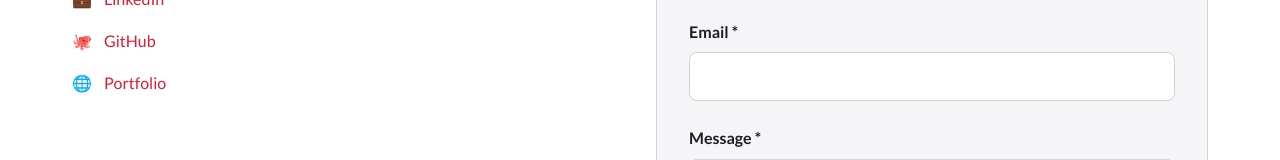
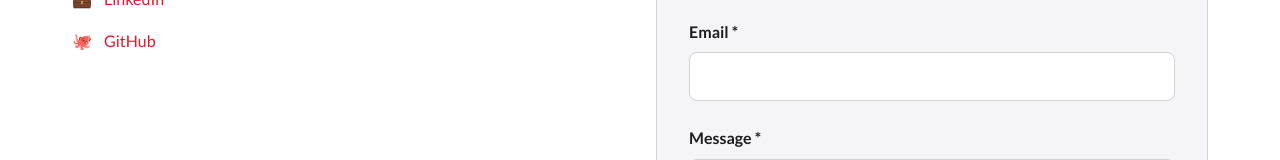
Before and after one commit to Matis-Wostry/cv, a plain HTML site: page index.html in a window 1280 px wide. Shown: the part 5902-6062 px from the top of the page. Drawn offline with Linux system fonts and the light colour scheme.

Commit message:
Sup lien portfolio

```diff
--- a/index.html
+++ b/index.html
@@ -405,9 +405,6 @@
                         <li>
                             🐙 <a href="https://github.com/wostry" target="_blank">GitHub</a>
                         </li>
-                        <li>
-                            🌐 <a href="https://matis-wostry.com" target="_blank">Portfolio</a>
-                        </li>
                     </ul>
                 </div>
 
```
